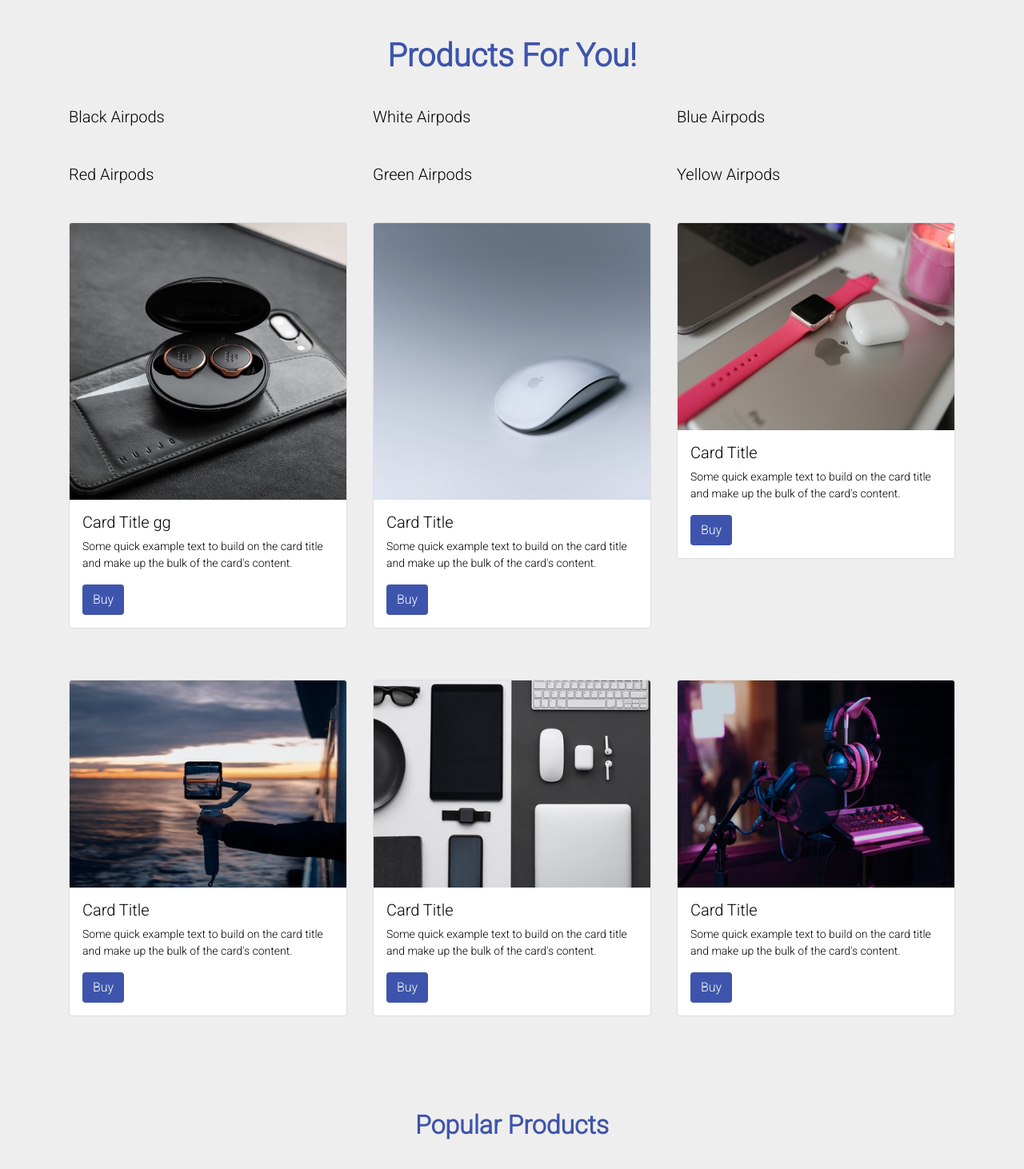
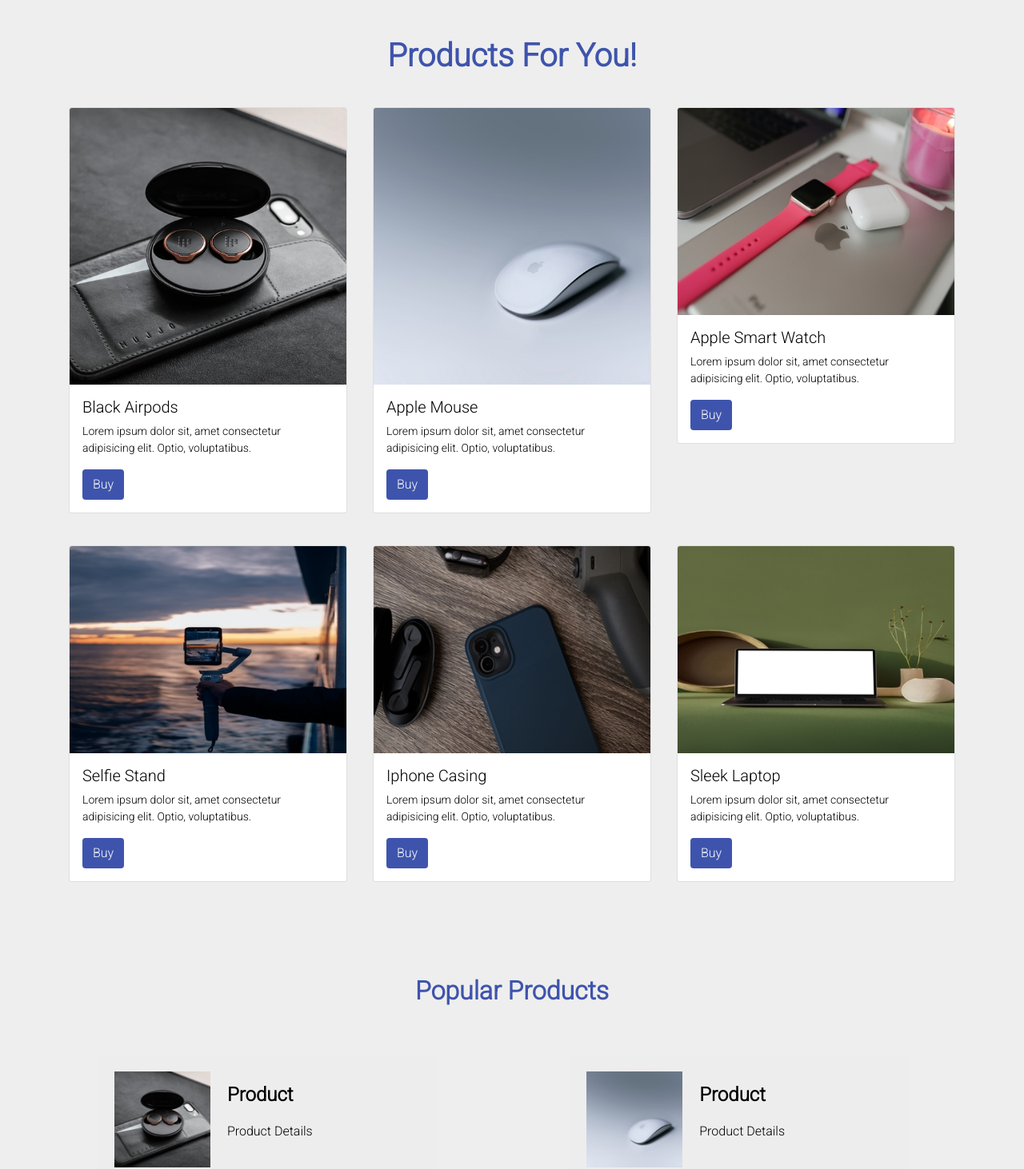
Before and after one commit to samueldobi/Ecommerce-react-app, a React (Create React App) app: page / in a window 1280 px wide. Shown: the part 374-1836 px from the top of the page at 80% size. Built offline with nearby package versions, Linux system fonts and the light colour scheme.

Commit message:
Made the map function for products work fully

```diff
--- a/src/Images.json
+++ b/src/Images.json
@@ -1,39 +1,39 @@
 [
     {
       "index": 0,
-      "picture": "images/Products/gadget1.jpg",
+      "picture": "images/Products/gadget-1.jpg",
       "title":  "Black Airpods",
-      "text": ""
+      "text": "Lorem ipsum dolor sit, amet consectetur adipisicing elit. Optio, voluptatibus."
 
     },
     {
         "index": 1,
-        "picture": "gadget1",
-        "title":  "White Airpods",
-        "text": ""
+        "picture": "images/Products/gadget-2.jpg",
+        "title":  "Apple Mouse",
+        "text": "Lorem ipsum dolor sit, amet consectetur adipisicing elit. Optio, voluptatibus."
     },
     {
         "index": 2,
-        "picture": "images/Products/gadget1.jpg",
-        "title":  "Blue Airpods",
-        "text": ""
+        "picture": "images/Products/gadget-3.jpg",
+        "title":  "Apple  Smart Watch",
+        "text": "Lorem ipsum dolor sit, amet consectetur adipisicing elit. Optio, voluptatibus."
     },
     {
         "index": 3,
-        "picture": "images/Products/gadget1.jpg",
-        "title":  "Red Airpods",
-        "text": ""
+        "picture": "images/Products/gadget-4.jpg",
+        "title":  "Selfie Stand",
+        "text": "Lorem ipsum dolor sit, amet consectetur adipisicing elit. Optio, voluptatibus."
     },
     {
         "index": 4,
-        "picture": "images/Products/gadget1.jpg",
-        "title":  "Green Airpods",
-        "text": ""
+        "picture": "images/Products/gadget-5.jpg",
+        "title":  "Iphone Casing",
+        "text": "Lorem ipsum dolor sit, amet consectetur adipisicing elit. Optio, voluptatibus."
     },
     {
         "index": 5,
-        "picture": "images/Products/gadget1.jpg",
-        "title":  "Yellow Airpods",
-        "text": ""
+        "picture": "images/Products/gadget-6.jpg",
+        "title":  "Sleek Laptop",
+        "text": "Lorem ipsum dolor sit, amet consectetur adipisicing elit. Optio, voluptatibus."
     }
   ]
--- a/src/components/Products.js
+++ b/src/components/Products.js
@@ -15,96 +15,18 @@
             <Row className="products-box">
               {Data.map((item) =>(
                 <Col key = {item.id} className="col-12 col-md-4 p-3 g-2">
+                  <Card style={{ width: 'rem' }}>
+                   <Card.Img variant="top" src= {item.picture} className ="w-10"  alt = "" />
+                   <Card.Body>
                    <Card.Title>{item.title}</Card.Title>
+                   <Card.Text className="">
+                    {item.text}
+                     </Card.Text>
+                     <Btn/>
+                   </Card.Body>
+                   </Card>
                 </Col>
               ))}
-
-
-
-              <Col className="col-12 col-md-4 p-3 g-2  mb-4">
-                    <Card style={{ width: 'rem' }}>
-                      <Card.Img variant="top" src={gadgets.gadget1} className ="w-10"  alt = "" />
-                      <Card.Body>
-                        <Card.Title>Card Title gg</Card.Title>
-                        <Card.Text>
-                          Some quick example text to build on the card title and make up the
-                          bulk of the card's content.
-                        </Card.Text>
-                        <Btn />
-                      </Card.Body>
-                  </Card>
-                </Col>
-
-                <Col className="col-12 col-md-4 p-3 g-2">
-                 <Card style={{ width: 'rem' }}>
-                    <Card.Img variant="top" src={gadgets.gadget2} className ="w-10"  alt = ""  />
-                    <Card.Body>
-                      <Card.Title>Card Title</Card.Title>
-                      <Card.Text>
-                        Some quick example text to build on the card title and make up the
-                        bulk of the card's content.
-                      </Card.Text>
-                      <Btn />
-                    </Card.Body>
-                 </Card>
-                </Col>
-
-                <Col className="col-12 col-md-4 p-3 g-2">
-                  <Card style={{ width: 'rem' }}>
-                    <Card.Img variant="top"  src={gadgets.gadget3} className ="w-10"  alt = ""   />
-                    <Card.Body>
-                      <Card.Title>Card Title</Card.Title>
-                      <Card.Text>
-                        Some quick example text to build on the card title and make up the
-                        bulk of the card's content.
-                      </Card.Text>
-                      <Btn />
-                    </Card.Body>
-                 </Card>
-
-                </Col>
-
-                <Col className="col-12 col-md-4 p-3 g-2">
-                  <Card style={{ width: 'rem' }}>
-                      <Card.Img variant="top"  src={gadgets.gadget4} className ="w-10"  alt = ""   />
-                      <Card.Body>
-                        <Card.Title>Card Title</Card.Title>
-                        <Card.Text>
-                          Some quick example text to build on the card title and make up the
-                          bulk of the card's content.
-                        </Card.Text>
-                        <Btn />
-                      </Card.Body>
-                   </Card>
-                </Col>
-
-                <Col className="col-12 col-md-4 p-3 g-2">
-                  <Card style={{ width: 'rem' }}>
-                      <Card.Img variant="top"  src={gadgets.gadget8} className ="w-10"  alt = ""   />
-                      <Card.Body>
-                        <Card.Title>Card Title</Card.Title>
-                        <Card.Text>
-                          Some quick example text to build on the card title and make up the
-                          bulk of the card's content.
-                        </Card.Text>
-                        <Btn />
-                      </Card.Body>
-                   </Card>
-                </Col>
-
-                <Col className="col-12 col-md-4 p-3 g-2">
-                  <Card style={{ width: 'rem' }}>
-                      <Card.Img variant="top"  src={gadgets.gadget11} className ="w-10"  alt = ""   />
-                      <Card.Body>
-                        <Card.Title>Card Title</Card.Title>
-                        <Card.Text>
-                          Some quick example text to build on the card title and make up the
-                          bulk of the card's content.
-                        </Card.Text>
-                        <Btn />
-                      </Card.Body>
-                   </Card>
-                </Col>
 
 
 
```
